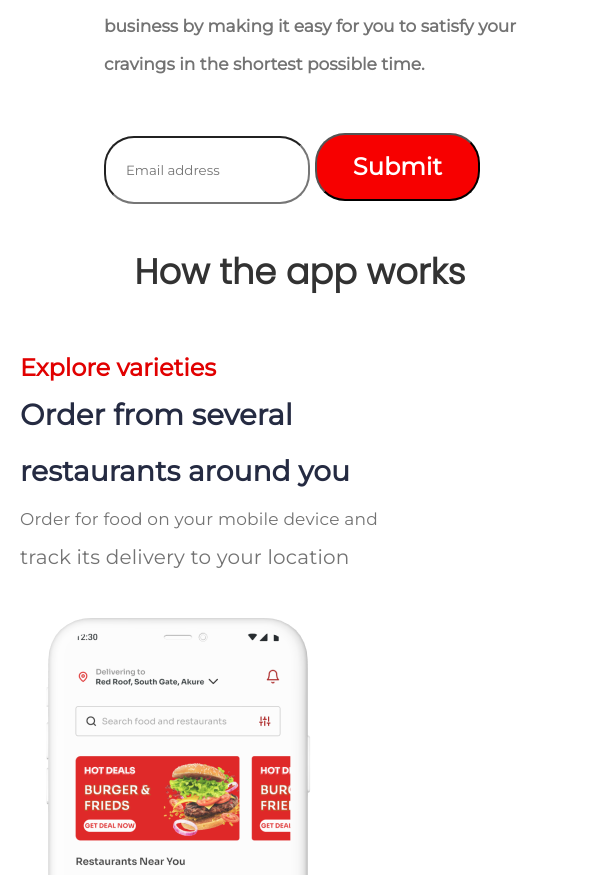
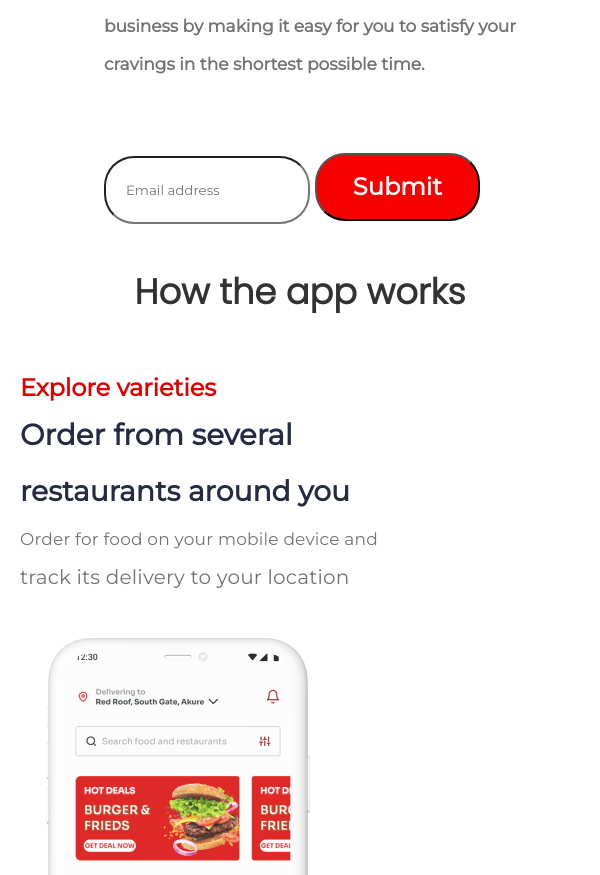
Before and after one commit to adewaleftk/go4u, a React (Create React App) app: page / in a window 600 px wide. Shown: the part 1042-1917 px from the top of the page. Built offline with nearby package versions, Linux system fonts and the light colour scheme.

Commit message:
Mobile Responsiveness adjusted

```diff
--- a/src/styles/earlyAccess.css
+++ b/src/styles/earlyAccess.css
@@ -174,10 +174,9 @@ input[type="email"] {
     }
 
     .allSubmit {
-        margin-top: 20px;
         font-size: 7px;
         width: 100%;
-        margin-top: 50px;
+        margin-top: 70px;
     }
 
     input[type="email"] {
```
